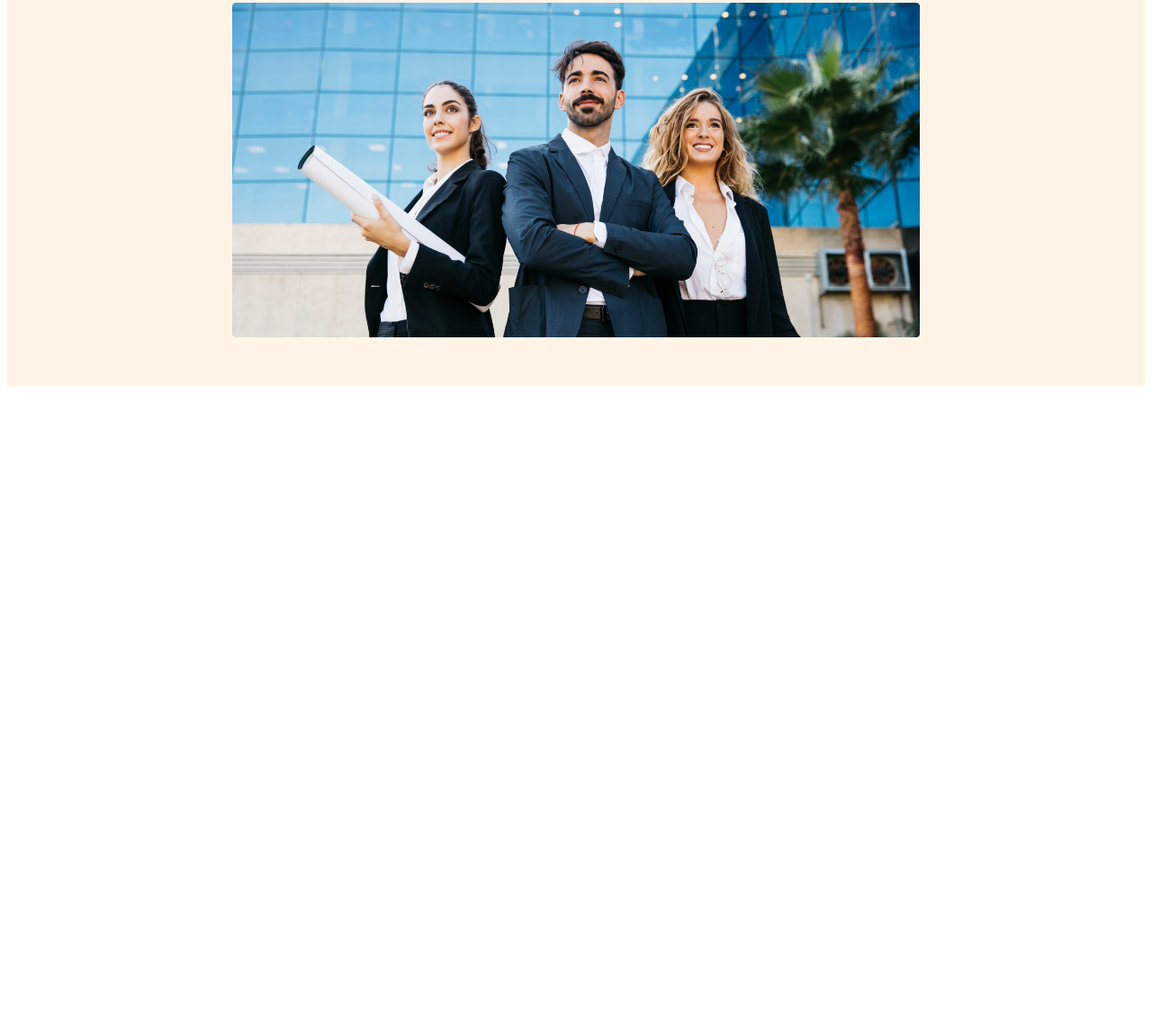
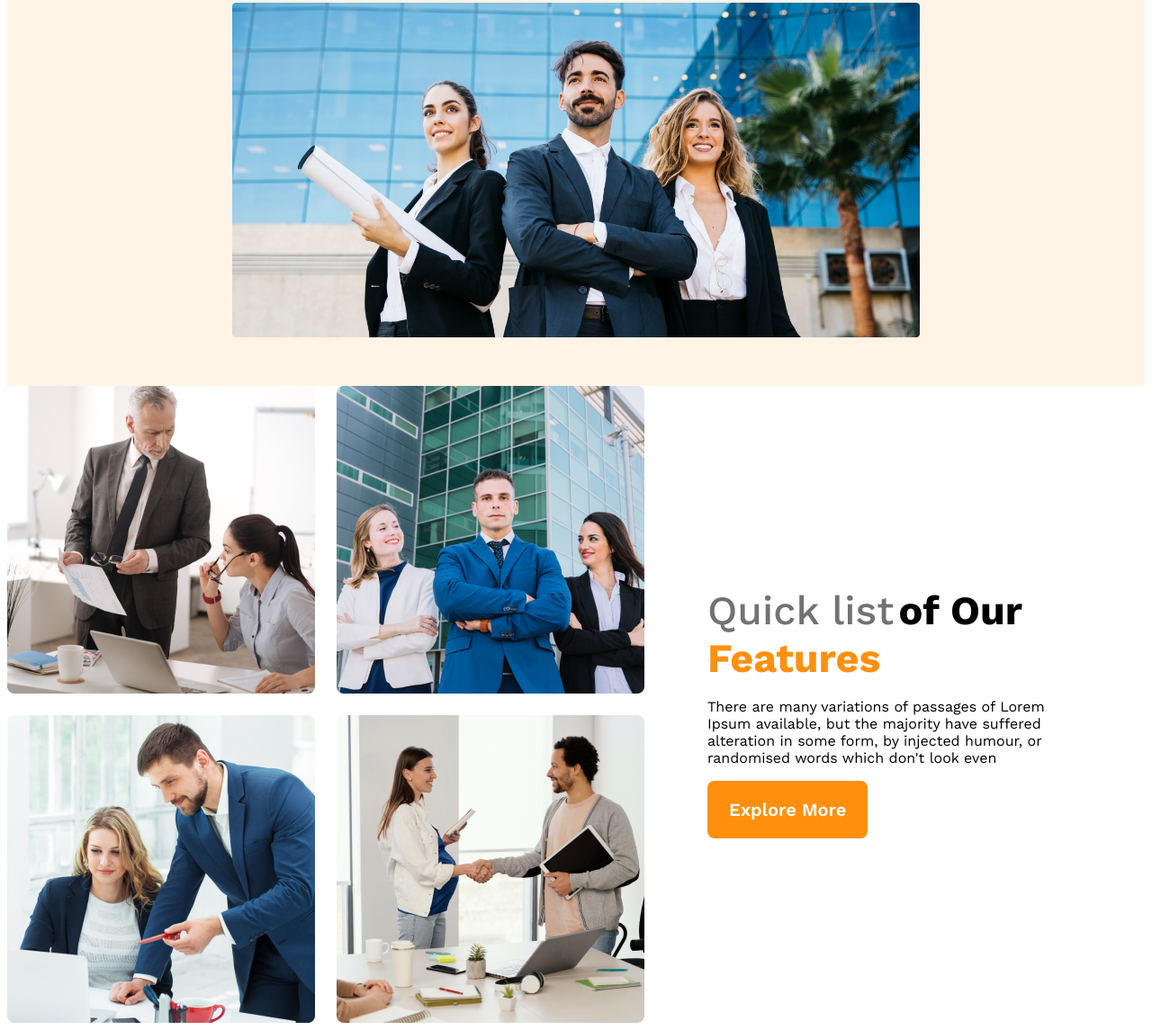
Before and after one commit to syedtarif/g3-architects-website, a plain HTML site: page index.html in a window 1280 px wide. Shown: the part 573-1718 px from the top of the page at 90% size. Before the commit the page ends 1010 px from the top, so only its background shows below. Drawn offline with nearby package versions, Linux system fonts and the light colour scheme.

Commit message:
features content added

```diff
--- a/index.html
+++ b/index.html
@@ -9,6 +9,7 @@
 </head>
 
 <body>
+    <!-- header start -->
     <header>
         <nav>
             <h3 class="nav-title">G3 Architects</h3>
@@ -34,7 +35,31 @@
             <img src="images/banner.png" alt="">
         </div>
     </header>
+    <!-- header end -->
     <main>
+        <!-- teams section start  -->
+        <!-- 15 -->
+        <section class="teams-container">
+            <!-- 17 = set the section class as teams container -->
+            <div class="teams-img-container">
+                <img src="images/team1.png" alt="">
+                <img src="images/team2.png" alt="">
+                <img src="images/team3.png" alt="">
+                <img src="images/team4.png" alt="">
+            </div>
+            <!-- 18 -->
+            <div class="teams-content">
+                <h3 class="teams-title"><span class="quick-list">Quick list</span> <span>of Our</span>
+                    <span class="text-features">Features</span>
+                </h3>
+                <p class="teams-description">There are many variations of passages of Lorem Ipsum available, but the
+                    majority have suffered alteration in some form, by injected humour, or randomised words which don't
+                    look even
+                </p>
+                <button class="btn-primary">Explore More</button>
+            </div>
+        </section>
+        <!-- features section end  -->
 
     </main>
     <footer>
--- a/styles/architect.css
+++ b/styles/architect.css
@@ -113,3 +113,41 @@ nav li a {
         flex-direction: column;
     }
 }
+
+/* main styles */
+/* 16 */
+main {
+    max-width: 1440px;
+    margin: 0 auto;
+}
+
+/* teams styles */
+/* 19 */
+.teams-container {
+    display: flex;
+    align-items: center;
+}
+
+.teams-img-container {
+    display: grid;
+    grid-template-columns: repeat(2, 1fr);
+    gap: 1.5rem;
+}
+
+.teams-content {
+    padding: 0 70px;
+}
+
+/* 20 */
+.teams-content span {
+    font-size: 2.8rem;
+}
+
+.teams-content .quick-list {
+    color: #727272;
+    font-weight: 500;
+}
+
+.text-features {
+    color: #FF900E;
+}
```
